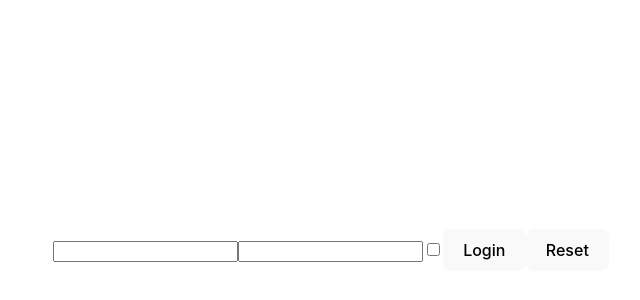
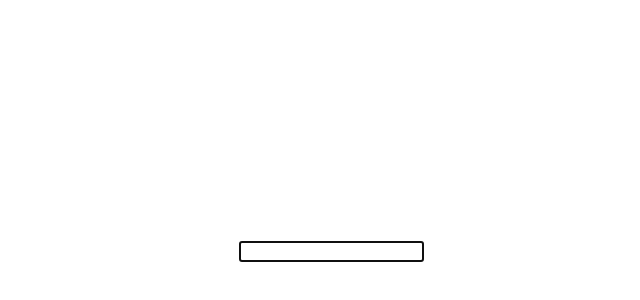
Before and after one commit to Airtcloudia/React, a React (Vite) app: page / in a window 1280 px wide. Shown: the part 150-450 px from the top of the page, without its empty margins (309-949 px from the left). Built offline with nearby package versions, Linux system fonts and the light colour scheme.

Commit message:
add esercizio-50

```diff
--- a/src/App.jsx
+++ b/src/App.jsx
@@ -2,13 +2,13 @@ import { useState } from 'react'
 import reactLogo from './assets/react.svg'
 import viteLogo from '/vite.svg'
 import './App.css'
-import UncontrolledLogin from './UncontrolledLogin'
+import FocusableInput from './FocusableInput'
 
 
 function App() {
 
   return (
-  <UncontrolledLogin/>
+  <FocusableInput/>
   )
 }
 
--- /dev/null
+++ b/src/FocusableInput.jsx
@@ -0,0 +1,15 @@
+import { useEffect } from "react";
+import { useRef } from "react";
+
+const FocusableInput = () => {
+    const inputRef=useRef (null)
+
+    useEffect (() => {
+        inputRef.current.focus()
+    },[]);
+    return (
+        <input ref={inputRef} type="text" />
+    )
+}
+
+export default FocusableInput
--- a/src/UncontrolledLogin.jsx
+++ /dev/null
@@ -1,39 +0,0 @@
-const UncontrolledLogin = () => {
-    const handleFormSubmit = (event) => {
-        event.preventDefault()
-        const formData = new FormData(event.target)
-
-        const data = {
-            form: formData.get("form"),
-            username: formData.get("username"),
-            password: formData.get("password"),
-        }
-        console.log(data)
-
-
-    }
-    return (
-        <form name= "form" onSubmit={handleFormSubmit}>
-            <input name="username"/>
-            <input name="password"  type="password"/>
-            <input name="remember" type="checkbox"/>
-            <button>Login</button>
-            <button type="reset">Reset</button>
-        </form>
-    )
-}
-
-export default UncontrolledLogin
-
-/*Tentare di accedere ai valori del modulo utilizzando l' FormData API. Quali sono i vantaggi? Quali sono gli svantaggi?
-Utilizzando la forma standard con il FormData API i vantaggi possono essere sono:
-utilizziamo un modo semplice e intuitivo per raccogliere i dati di un modulo.
- gestisce automaticamente i file e gli oggetti complessi (ad esempio, array o oggetti annidati),
-questa forma è supportata da tutti i browser moderni, dunque è una scelta affidabile e ovviamente compatibile.
-
-Svantaggi:
-Limitato ai moduli HTML: La FormData API è specificamente progettata per la raccolta di dati dai moduli HTML. Se devi raccogliere dati da fonti diverse, come oggetti JavaScript o API REST,
-allora FormData non è l'opzione appropriata.
- Per utilizzarlo, devi avere un riferimento al form HTML stesso. Se hai bisogno di raccogliere dati da elementi del DOM che non sono all'interno di un modulo, allora bisognerebbe
- utilizzare un metodo diverso.
-Non supporta dati personalizzati o strutture più complesse (ad esempio, oggetti JSON annidati), dovremmo fare una manipolazione aggiuntiva dei dati prima di inviarli.*/
```
